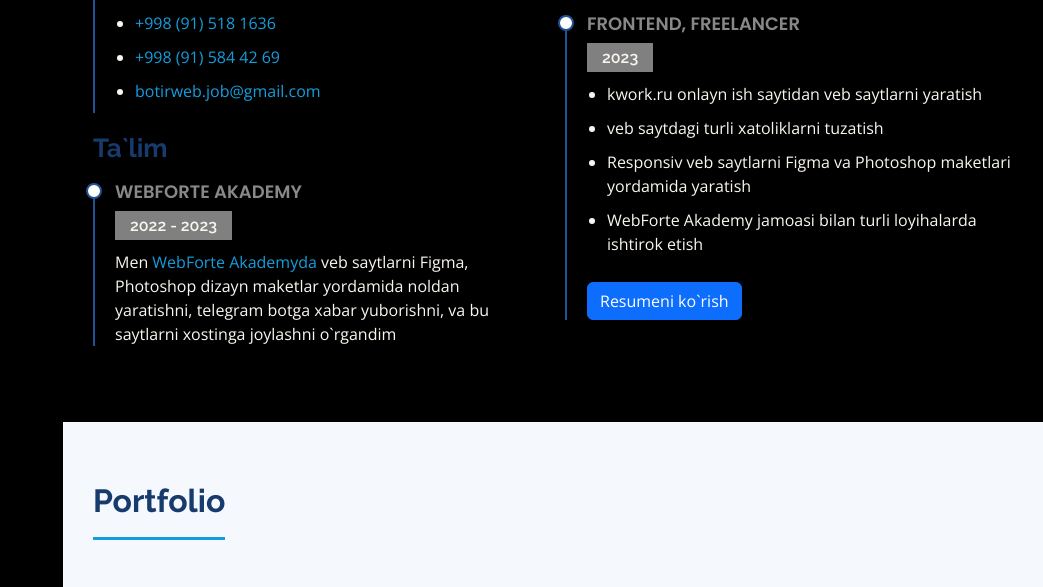
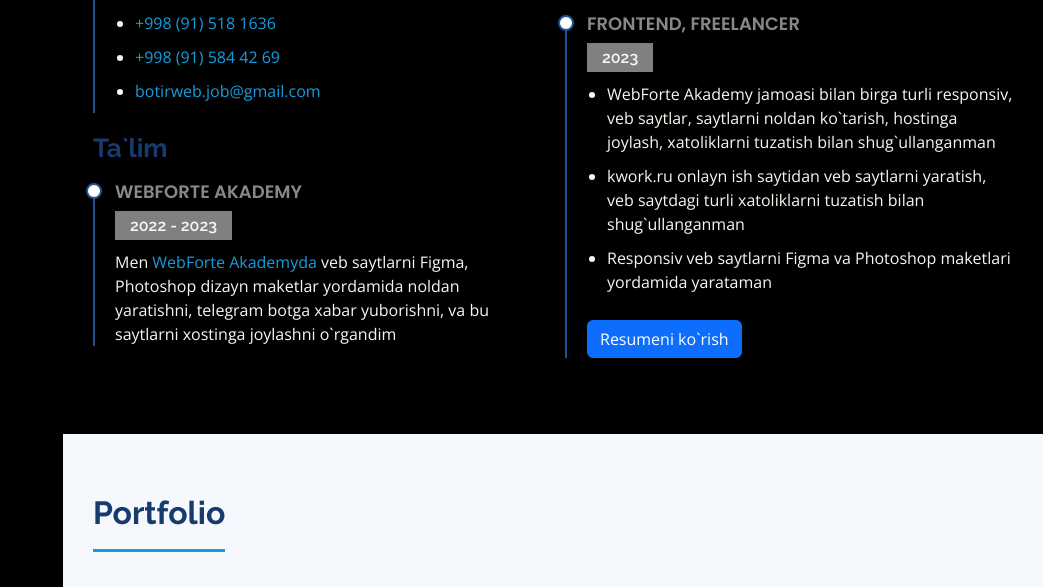
Before and after one commit to BotirWeb/iPortfolio, a plain HTML site: page index.html in a window 1280 px wide. Shown: the part 2207-2794 px from the top of the page, without its empty margins (237-1280 px from the left). Drawn offline with nearby package versions, Linux system fonts and the light colour scheme.

Commit message:
Some changes have been made index.html

```diff
--- a/index.html
+++ b/index.html
@@ -433,16 +433,13 @@
                 <h4>Frontend, Freelancer</h4>
                 <h5>2023</h5>
                 <ul>
-                  <li>kwork.ru onlayn ish saytidan veb saytlarni yaratish</li>
-                  <li>veb saytdagi turli xatoliklarni tuzatish</li>
+                  <li>WebForte Akademy jamoasi bilan birga turli responsiv, veb saytlar, saytlarni noldan ko`tarish, hostinga joylash, xatoliklarni tuzatish bilan shug`ullanganman</li>
+                  <li>kwork.ru onlayn ish saytidan veb saytlarni yaratish, veb saytdagi turli xatoliklarni tuzatish bilan shug`ullanganman</li>
                   <li>
                     Responsiv veb saytlarni Figma va Photoshop maketlari
-                    yordamida yaratish
+                    yordamida yarataman
                   </li>
-                  <li>
-                    WebForte Akademy jamoasi bilan turli loyihalarda ishtirok
-                    etish
-                  </li>
+
                 </ul>
 
 
```
Also changed, not shown: youtube-clone-details.html (+1 -1 lines), forms/Readme.txt (deleted).
